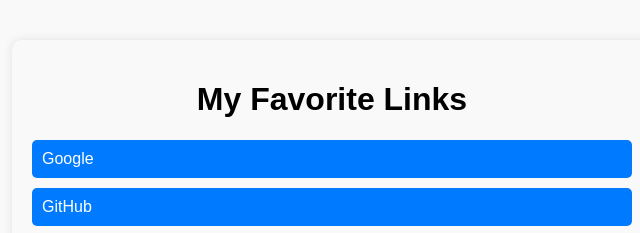
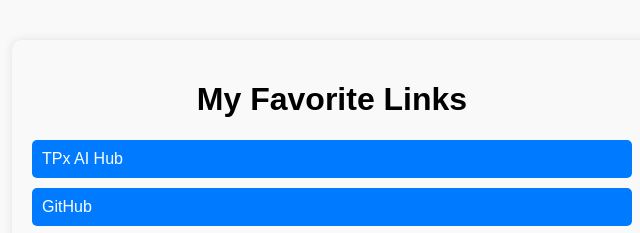
Before and after one commit to Timtpx/Link-collection, a plain HTML site: page index.html in a window 1280 px wide. Shown: the top 233 px of the page, 308-948 px from the left. Drawn offline with Linux system fonts and the light colour scheme.

Commit message:
Update index.html

```diff
--- a/index.html
+++ b/index.html
@@ -39,7 +39,7 @@
 <body>
   <h1>My Favorite Links</h1>
   <ul>
-    <li><a href="https://www.google.com" target="_blank">Google</a></li>
+    <li><a href="https://tpx-ai-hub.vercel.app/" target="_blank">TPx AI Hub</a></li>
     <li><a href="https://www.github.com" target="_blank">GitHub</a></li>
     <li><a href="https://www.stackoverflow.com" target="_blank">Stack Overflow</a></li>
     <!-- Add more links here -->
```
